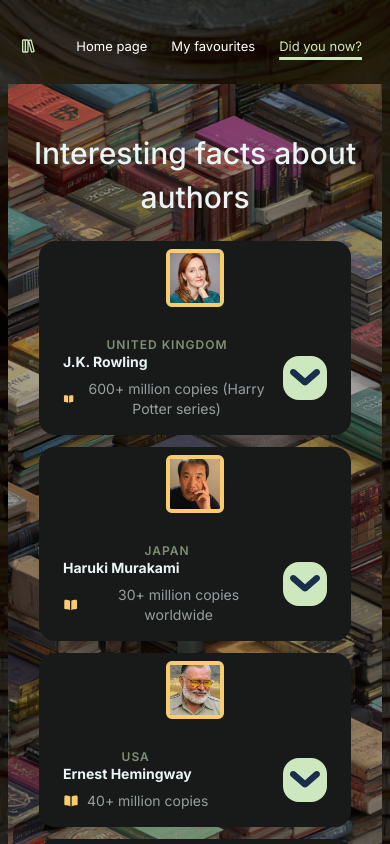
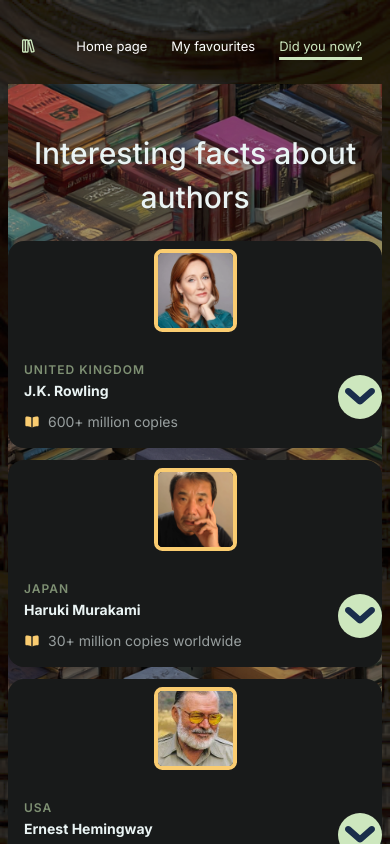
Before and after one commit to Innagl/books_app, a React (Create React App) app: page /DidYouKnow in a window 390 px wide. Shown: the top 844 px of the page. Built offline with nearby package versions, Linux system fonts and the light colour scheme; grey boxes are pictures that could not be loaded.

Commit message:
mobile responsive

```diff
--- a/src/Accordion/AccordionItem.js
+++ b/src/Accordion/AccordionItem.js
@@ -21,7 +21,7 @@
                     <div className={isOpen ? 'active' : 'default'} onClick={handleIsopen}>
 
                         <div className="author-icon">
-                            <div>
+                            <div className="author-info">
                                 <p className="overline">{country}</p>
                                 <div className="author title-4">{author}</div>
                                 <div className="sold-info">
--- a/src/Accordion/list.js
+++ b/src/Accordion/list.js
@@ -4,7 +4,7 @@
         image: "/images/rowling.jpg",
         country: "UNITED KINGDOM",
         author: "J.K. Rowling",
-        sold: "600+ million copies (Harry Potter series)",
+        sold: "600+ million copies",
         content: "Wrote much of the first Harry Potter book in cafés because she couldn’t afford heating at home. She was rejected by 12 publishers before Bloomsbury finally accepted the manuscript. She became the first billionaire author in history, though she has since donated much of her wealth."
     },
 
--- a/src/Accordion/style.css
+++ b/src/Accordion/style.css
@@ -84,7 +84,8 @@
   text-align: left;
   width: 30vw;
   transition: all 0.3s ease;
-  overflow: hidden;
+  word-wrap: break-word;
+  overflow-wrap: break-word;
 }
 
 .image-accordion {
@@ -99,14 +100,15 @@
 
 
 .icon {
-display: inline-flex;
-padding: var(--spacing-1, 4px);
-align-items: center;
-gap: 10px;
-width: 24px;
-height: 24px;
-border-radius: 16px;
-background: #CDE7BE;
+  display: flex;
+  padding: 4px;
+  align-items: center;
+  justify-content: center;
+  width: 24px;
+  height: 24px;
+  border-radius: 16px;
+  background: #CDE7BE;
+  flex-shrink: 0;
 }
 
 
@@ -121,8 +123,16 @@
   flex-direction: row;
   align-items: center;
   justify-content: space-between;
-  gap: 24px;
+  gap: 16px;
   width: 100%;
+  min-width: 0;
+  max-width: 100%;
+}
+
+.author-icon > div:first-child {
+  flex: 1;
+  min-width: 0;
+  overflow: hidden;
 }
 
 
@@ -151,11 +161,20 @@
   transition: all 0.3s ease;
 }
 
+.image-content-container > div {
+  flex: 1;
+  min-width: 0;
+  max-width: 100%;
+}
+
 
 .author {
   font-weight: bold;
   white-space: nowrap;
   width: 28vw;
+  max-width: calc(100% - 50px);
+  overflow: hidden;
+  text-overflow: ellipsis;
 }
 
 .book-icon {
@@ -167,14 +186,116 @@
 .sold-info {
   display: flex;
   align-items: center;
+  width: 80%;
   margin-top: 8px;
   font-size: 14px;
   color: #C4CCCC;
 }
 
+.author-info {
+  display: flex;
+  flex-direction: column;
+  align-items: flex-start;
+  justify-content: center;
+  gap: 4px;
+  max-width: calc(100% - 50px);
+}
 
 
-/* âœ… MOBILE RESPONSIVENESS FOR DIDYOUKNOW */
+
+/* Ã¢Å“â€¦ MOBILE RESPONSIVENESS FOR DIDYOUKNOW */
+
+/* Large desktop screens */
+@media (min-width: 1001px) {
+  .author-icon {
+    max-width: 100%;
+  }
+
+  .author {
+    max-width: calc(100% - 50px);
+    overflow: hidden;
+    text-overflow: ellipsis;
+    white-space: nowrap;
+  }
+
+  .icon {
+    flex-shrink: 0;
+    max-width: 24px;
+    max-height: 24px;
+  }
+
+  .content {
+    word-wrap: break-word;
+    overflow-wrap: break-word;
+    max-width: 100%;
+  }
+}
+
+/* Large desktop screens (1600-1920px) */
+@media (min-width: 1600px) and (max-width: 1919px) {
+  .default,
+  .active,
+  .content {
+    width: 35vw;
+    max-width: 550px;
+  }
+
+  .image-content-container {
+    width: 45vw;
+    max-width: 700px;
+  }
+
+  .author-icon {
+    max-width: 100%;
+    overflow: hidden;
+  }
+
+  .author {
+    max-width: calc(100% - 55px);
+    overflow: hidden;
+    text-overflow: ellipsis;
+    white-space: nowrap;
+  }
+
+  .icon {
+    flex-shrink: 0;
+    max-width: 24px;
+    max-height: 24px;
+  }
+}
+
+/* Ultra-wide screens */
+@media (min-width: 1920px) {
+  .default,
+  .active,
+  .content {
+    width: 40vw;
+    max-width: 600px;
+  }
+
+  .image-content-container {
+    width: 50vw;
+    max-width: 800px;
+  }
+
+  .author-icon {
+    max-width: 100%;
+    overflow: hidden;
+  }
+
+  .author {
+    max-width: calc(100% - 60px);
+    overflow: hidden;
+    text-overflow: ellipsis;
+    white-space: nowrap;
+  }
+
+  .icon {
+    flex-shrink: 0;
+    max-width: 24px;
+    max-height: 24px;
+  }
+}
 
 /* iPad Pro and large tablets */
 @media (max-width: 1366px) and (min-width: 1024px) {
@@ -204,7 +325,6 @@
     width: 80vw;
     max-width: 600px;
     flex-direction: column;
-    text-align: center;
     padding: 20px;
   }
 
@@ -247,8 +367,8 @@
   }
 
   .image-accordion {
-    width: 80px;
-    height: 80px;
+    width: 120px;
+    height: 120px;
     margin: 0 0 12px 0;
     flex-shrink: 0;
   }
@@ -259,6 +379,7 @@
     justify-content: space-between;
     align-items: center;
     gap: 12px;
+    min-width: 0;
   }
 
   .author {
@@ -266,14 +387,20 @@
     text-align: left;
     font-size: 16px;
     line-height: 20px;
+    min-width: 0;
+    overflow: hidden;
   }
 
   .icon {
     min-width: 44px;
     min-height: 44px;
+    max-width: 44px;
+    max-height: 44px;
     display: flex;
     align-items: center;
     justify-content: center;
+    flex-shrink: 0;
+    border-radius: 50%;
   }
 
   svg {
@@ -304,22 +431,24 @@
   .default,
   .active,
   .content {
-
+    width: calc(100vw - 16px) !important;
+    max-width: calc(100vw - 16px) !important;
     padding: 8px !important;
     gap: 6px !important;
     box-sizing: border-box !important;
   }
 
   .image-content-container {
-
+    width: calc(100vw - 16px) !important;
+    max-width: calc(100vw - 16px) !important;
     padding: 8px !important;
     margin: 6px 0 !important;
     box-sizing: border-box !important;
   }
 
   .image-accordion {
-    width: 50px !important;
-    height: 50px !important;
+    width: 75px !important;
+    height: 75px !important;
     margin: 0 0 6px 0 !important;
   }
 
@@ -339,6 +468,10 @@
   .icon {
     min-width: 36px !important;
     min-height: 36px !important;
+    max-width: 36px !important;
+    max-height: 36px !important;
+    flex-shrink: 0 !important;
+    border-radius: 50% !important;
   }
 
   svg {
@@ -370,24 +503,24 @@
   .default,
   .active,
   .content {
-    width: 100% !important;
-    max-width: 100% !important;
+    width: calc(100vw - 12px) !important;
+    max-width: calc(100vw - 12px) !important;
     padding: 6px !important;
     gap: 4px !important;
     box-sizing: border-box !important;
   }
 
   .image-content-container {
-    width: 100% !important;
-    max-width: 100% !important;
+    width: calc(95vw - 12px) !important;
+    max-width: calc(95vw - 12px) !important;
     padding: 6px !important;
     margin: 4px 0 !important;
     box-sizing: border-box !important;
   }
 
   .image-accordion {
-    width: 45px !important;
-    height: 45px !important;
+    width: 68px !important;
+    height: 68px !important;
     margin: 0 0 4px 0 !important;
   }
 
@@ -407,6 +540,10 @@
   .icon {
     min-width: 32px !important;
     min-height: 32px !important;
+    max-width: 32px !important;
+    max-height: 32px !important;
+    flex-shrink: 0 !important;
+    border-radius: 50% !important;
   }
 
   svg {
```
